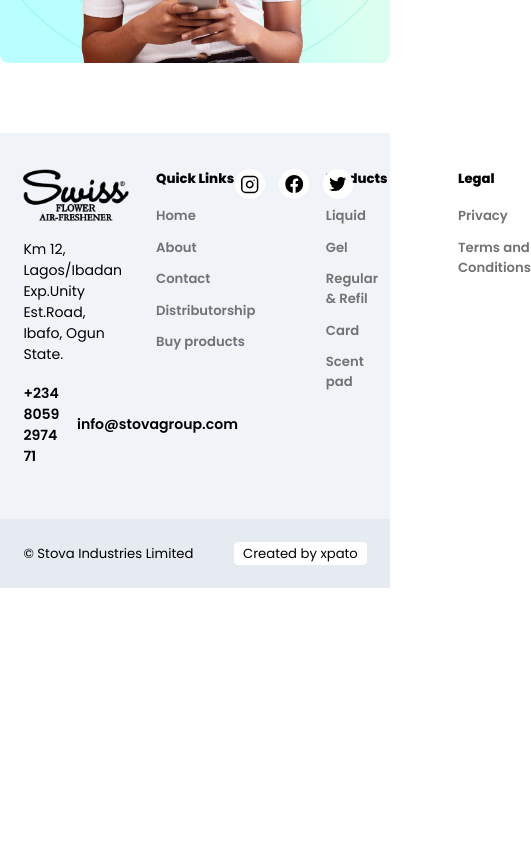
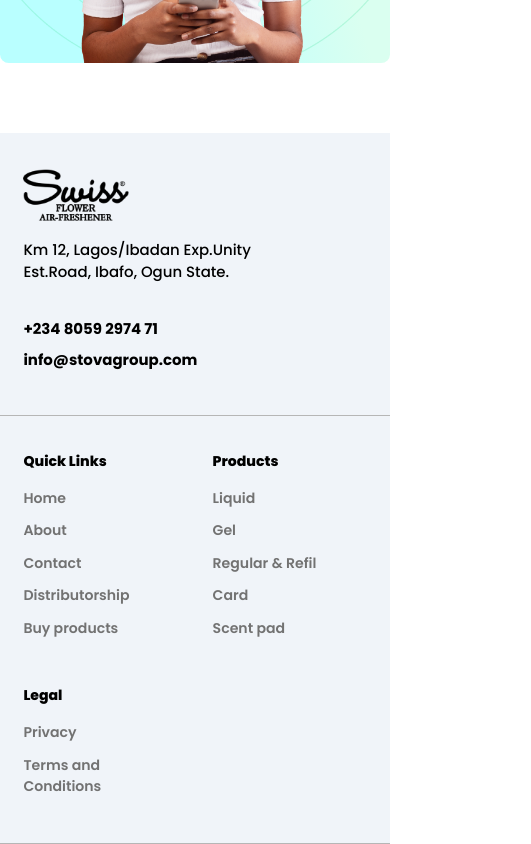
Before and after one commit to leslieclinton/swiss-airfreshener, a React (Create React App) app: page / in a window 390 px wide. Shown: the part 3540-4384 px from the top of the page, 531 px wide, since content can reach past the window. Before the commit the page ends 4128 px from the top, so only its background shows below. Built offline with nearby package versions, Linux system fonts and the light colour scheme; the HTML template or start-up script is replaced by a standard one.

Commit message:
Footer update

```diff
--- a/src/components/footer/Footer.css
+++ b/src/components/footer/Footer.css
@@ -137,3 +137,196 @@
     border-radius: .5rem;
     display: inline-block;
 }
+
+
+@media screen and (max-width: 840px) {
+
+    .footer_main{
+        display: block;
+    }
+
+    .footer__company-info{
+        width: 100%;
+        height: 100%;
+        /* background: red; */
+        padding: 4rem 6% 8rem 6%;
+        border-bottom: 1px solid rgb(182, 182, 182);
+    }
+
+    .footer__company-img{
+        height: 10rem;
+        width: 20rem;
+        margin-bottom: 4rem;
+    }
+
+    .footer__company-address{
+        margin-bottom: 4rem;
+        width: 90%;
+    }
+
+    .footer__company-address h3{
+        font-size: 2.5rem;
+        font-weight: 500;
+        width: 80%;
+
+    }
+
+    .footer__comapny-contact p{
+       margin-right: 2rem;
+       font-size: 2.5rem;
+       font-weight: 700;
+    }
+
+    .footer__links{
+        width: 100%;
+        height: 100%;
+        padding: 8rem 6% 8rem 6%;
+        display: flex;
+        justify-content: space-between;
+        gap: 4rem;
+        border-bottom: 1px solid rgb(182, 182, 182);
+
+    }
+
+    .footer__links h3{
+        font-size: 2.5rem;
+        margin-bottom: 1.8rem;
+    }
+
+    .footer__links ul li{
+        font-size: 2.5rem;
+        margin-bottom: 1.3rem;
+        font-weight: 600;
+    }
+
+
+    .footer__social{
+        width: 20%;
+        height: 100%;
+        display: flex;
+        padding: 8rem 6% 8rem 6%;
+        justify-content: right;
+
+    }
+
+    .footer__social  span a{
+        height: 6rem;
+        width: 6rem;
+        border-radius: 5rem;
+        display: flex;
+        align-items: center;
+        justify-content: center;
+        margin-right: 1.5rem;
+        transition: all .3s;
+    }
+
+
+    .footer__ref{
+        height: 7.8rem;
+        margin-top: 2rem;
+    }
+
+    .footer__ref{
+        padding: 0 6%;
+        font-size: 2.3rem;
+    }
+
+    .footer__ref-xpato{
+        font-size: 2.3rem;
+        padding: .2rem 1rem;
+        border-radius: .5rem;
+        display: inline-block;
+    }
+
+}
+
+
+@media screen and (max-width: 640px) {
+    .footer_main{
+        display: block;
+    }
+
+    .footer__company-info{
+        width: 100%;
+        height: 100%;
+        /* background: red; */
+        padding: 4rem 6% 4rem 6%;
+        border-bottom: 1px solid rgb(182, 182, 182);
+    }
+
+    .footer__company-img{
+        height: 6rem;
+        width: 14.1rem;
+        margin-bottom: 2rem;
+    }
+
+    .footer__company-address{
+        margin-bottom: 4rem;
+        width: 90%;
+    }
+
+    .footer__company-address h3{
+        font-size: 1.7rem;
+        font-weight: 500;
+        width: 80%;
+
+    }
+
+    .footer__comapny-contact {
+      display: block;
+    }
+
+    .footer__comapny-contact p{
+       margin-right: 2rem;
+       font-size: 1.7rem;
+       font-weight: 700;
+       margin-bottom: 1rem;
+    }
+
+    .footer__links{
+        width: 100%;
+        height: 100%;
+        padding: 4rem 6%;
+        display: grid;
+        grid-template-columns: repeat(2, 1fr);
+        justify-content: space-between;
+        gap: 4rem;
+        border-bottom: 1px solid rgb(182, 182, 182);
+
+    }
+
+    .footer__links h3{
+        font-size: 1.6rem;
+        margin-bottom: 1.8rem;
+    }
+
+    .footer__links ul li{
+        font-size: 1.6rem;
+        margin-bottom: 1.3rem;
+    }
+
+    .footer__social{
+        width: 20%;
+        padding: 4rem 6%;
+    }
+
+    .footer__social  span a{
+        height: 4rem;
+        width: 4rem;
+    }
+
+
+    .footer__ref{
+        height: 6rem;
+        margin-top: 1rem;
+    }
+
+    .footer__ref{
+        font-size: 1.4rem;
+    }
+
+    .footer__ref-xpato{
+        font-size: 1.4rem;
+
+    }
+}
```
